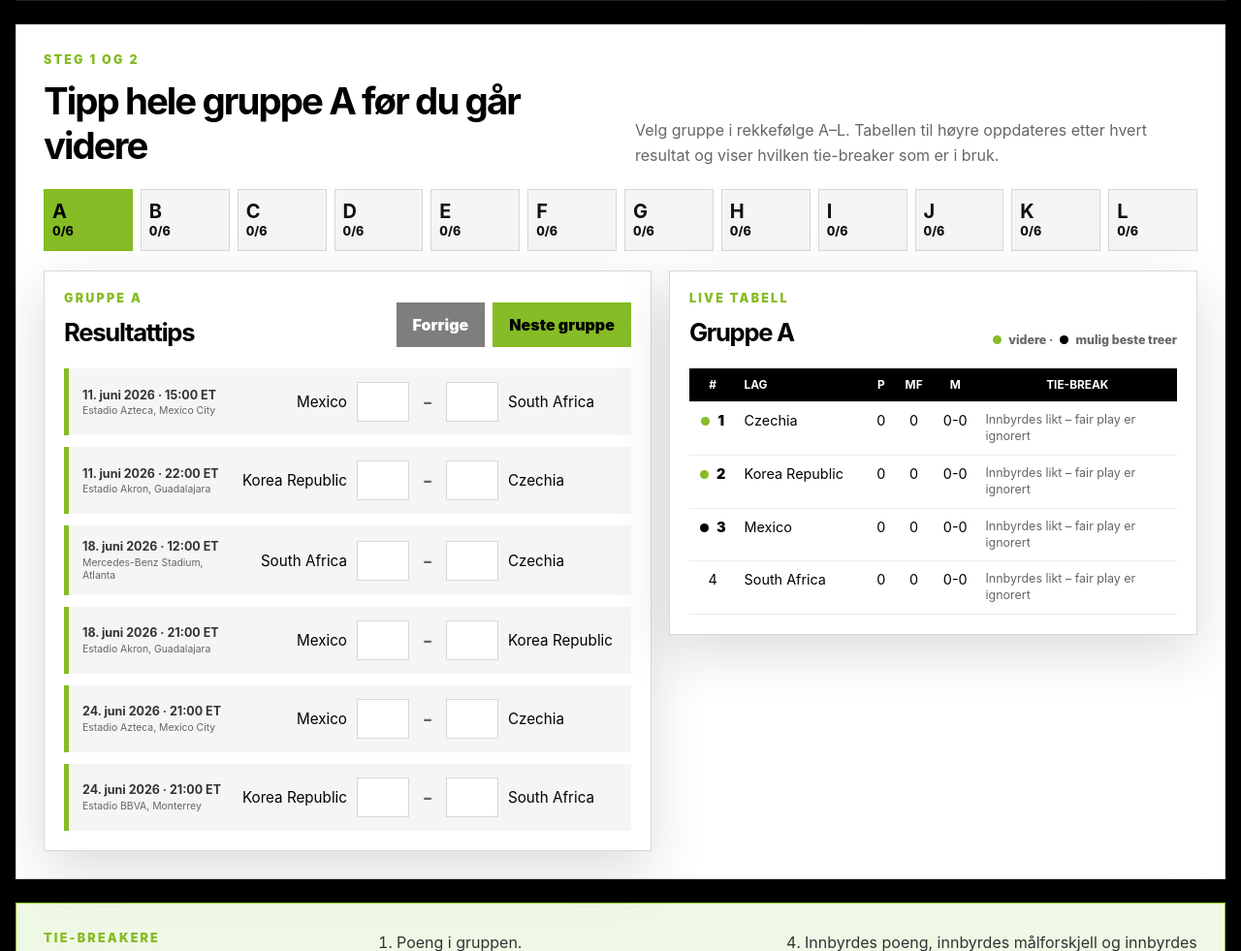
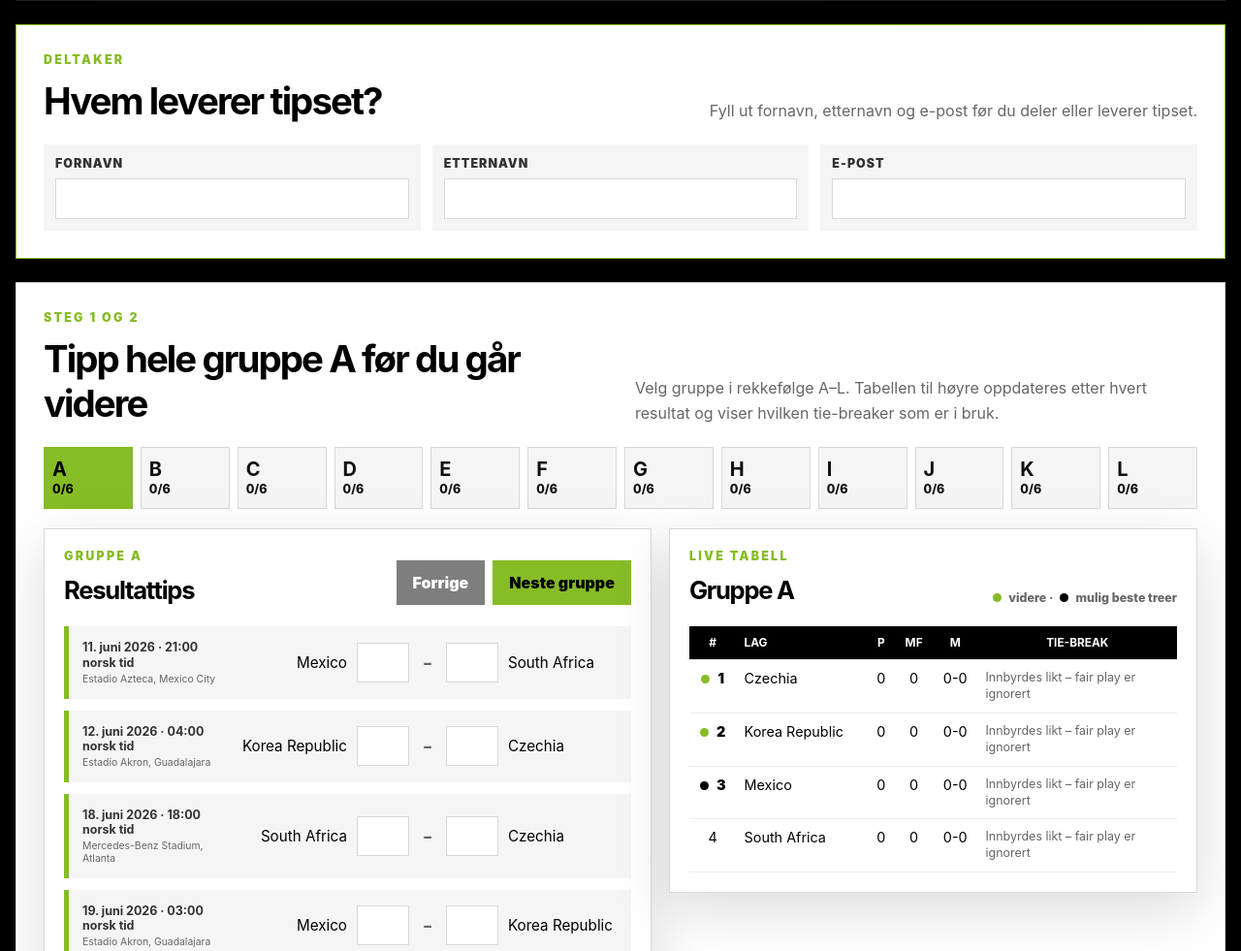
Before and after one commit to emilbeus-cmd/Amster, a website: page vm-2026-tipping.html in a window 1280 px wide. Shown: the part 397-1378 px from the top of the page at 97% size. Drawn offline with Linux system fonts and the light colour scheme.

Commit message:
Add participant fields and Norwegian match times

```diff
--- a/src/styles.css
+++ b/src/styles.css
@@ -172,6 +172,32 @@ main {
   margin: 0;
   color: var(--deloitte-gray-500);
   line-height: 1.6;
+}
+
+
+.participant-panel {
+  border-color: var(--deloitte-green);
+}
+
+.participant-grid {
+  display: grid;
+  grid-template-columns: repeat(3, minmax(180px, 1fr));
+  gap: 12px;
+}
+
+.participant-grid label {
+  display: grid;
+  gap: 8px;
+  padding: 12px;
+  background: var(--deloitte-gray-100);
+}
+
+.participant-grid span {
+  color: var(--deloitte-gray-700);
+  font-size: 0.78rem;
+  font-weight: 900;
+  letter-spacing: 0.08em;
+  text-transform: uppercase;
 }
 
 .group-tabs {
@@ -566,8 +592,9 @@ td:last-child {
     display: block;
   }
 
-  .group-tabs {
-    grid-template-columns: repeat(3, 1fr);
+  .group-tabs,
+  .participant-grid {
+    grid-template-columns: 1fr;
   }
 
   .match-row {
--- a/vm-2026-tipping.html
+++ b/vm-2026-tipping.html
@@ -181,6 +181,32 @@ main {
   line-height: 1.6;
 }
 
+
+.participant-panel {
+  border-color: var(--deloitte-green);
+}
+
+.participant-grid {
+  display: grid;
+  grid-template-columns: repeat(3, minmax(180px, 1fr));
+  gap: 12px;
+}
+
+.participant-grid label {
+  display: grid;
+  gap: 8px;
+  padding: 12px;
+  background: var(--deloitte-gray-100);
+}
+
+.participant-grid span {
+  color: var(--deloitte-gray-700);
+  font-size: 0.78rem;
+  font-weight: 900;
+  letter-spacing: 0.08em;
+  text-transform: uppercase;
+}
+
 .group-tabs {
   display: grid;
   grid-template-columns: repeat(12, minmax(72px, 1fr));
@@ -573,8 +599,9 @@ td:last-child {
     display: block;
   }
 
-  .group-tabs {
-    grid-template-columns: repeat(3, 1fr);
+  .group-tabs,
+  .participant-grid {
+    grid-template-columns: 1fr;
   }
 
   .match-row {
@@ -636,100 +663,100 @@ const teamById = new Map(teams.map((team) => [team.id, team]))
 
 const matchScheduleByGroup = {
   A: [
-    ['A1', 'A2', '11. juni 2026', '15:00 ET', 'Estadio Azteca, Mexico City'],
-    ['A3', 'A4', '11. juni 2026', '22:00 ET', 'Estadio Akron, Guadalajara'],
-    ['A2', 'A4', '18. juni 2026', '12:00 ET', 'Mercedes-Benz Stadium, Atlanta'],
-    ['A1', 'A3', '18. juni 2026', '21:00 ET', 'Estadio Akron, Guadalajara'],
-    ['A1', 'A4', '24. juni 2026', '21:00 ET', 'Estadio Azteca, Mexico City'],
-    ['A3', 'A2', '24. juni 2026', '21:00 ET', 'Estadio BBVA, Monterrey'],
+    ['A1', 'A2', '11. juni 2026', '21:00 norsk tid', 'Estadio Azteca, Mexico City'],
+    ['A3', 'A4', '12. juni 2026', '04:00 norsk tid', 'Estadio Akron, Guadalajara'],
+    ['A2', 'A4', '18. juni 2026', '18:00 norsk tid', 'Mercedes-Benz Stadium, Atlanta'],
+    ['A1', 'A3', '19. juni 2026', '03:00 norsk tid', 'Estadio Akron, Guadalajara'],
+    ['A1', 'A4', '25. juni 2026', '03:00 norsk tid', 'Estadio Azteca, Mexico City'],
+    ['A3', 'A2', '25. juni 2026', '03:00 norsk tid', 'Estadio BBVA, Monterrey'],
   ],
   B: [
-    ['B1', 'B2', '12. juni 2026', '15:00 ET', 'BMO Field, Toronto'],
-    ['B3', 'B4', '13. juni 2026', '15:00 ET', "Levi's Stadium, Santa Clara"],
-    ['B4', 'B2', '18. juni 2026', '15:00 ET', 'SoFi Stadium, Inglewood'],
-    ['B1', 'B3', '18. juni 2026', '18:00 ET', 'BC Place, Vancouver'],
-    ['B1', 'B4', '24. juni 2026', '15:00 ET', 'BC Place, Vancouver'],
-    ['B3', 'B2', '24. juni 2026', '15:00 ET', 'Lumen Field, Seattle'],
+    ['B1', 'B2', '12. juni 2026', '21:00 norsk tid', 'BMO Field, Toronto'],
+    ['B3', 'B4', '13. juni 2026', '21:00 norsk tid', "Levi's Stadium, Santa Clara"],
+    ['B4', 'B2', '18. juni 2026', '21:00 norsk tid', 'SoFi Stadium, Inglewood'],
+    ['B1', 'B3', '19. juni 2026', '00:00 norsk tid (natt til 19. juni)', 'BC Place, Vancouver'],
+    ['B1', 'B4', '24. juni 2026', '21:00 norsk tid', 'BC Place, Vancouver'],
+    ['B3', 'B2', '24. juni 2026', '21:00 norsk tid', 'Lumen Field, Seattle'],
   ],
   C: [
-    ['C1', 'C2', '13. juni 2026', '18:00 ET', 'MetLife Stadium, East Rutherford'],
-    ['C3', 'C4', '13. juni 2026', '21:00 ET', 'Gillette Stadium, Foxborough'],
-    ['C4', 'C2', '19. juni 2026', '15:00 ET', 'Gillette Stadium, Foxborough'],
-    ['C1', 'C3', '19. juni 2026', '21:00 ET', 'Lincoln Financial Field, Philadelphia'],
-    ['C4', 'C1', '24. juni 2026', '18:00 ET', 'Hard Rock Stadium, Miami Gardens'],
-    ['C2', 'C3', '24. juni 2026', '18:00 ET', 'Mercedes-Benz Stadium, Atlanta'],
+    ['C1', 'C2', '14. juni 2026', '00:00 norsk tid (natt til 14. juni)', 'MetLife Stadium, East Rutherford'],
+    ['C3', 'C4', '14. juni 2026', '03:00 norsk tid', 'Gillette Stadium, Foxborough'],
+    ['C4', 'C2', '19. juni 2026', '21:00 norsk tid', 'Gillette Stadium, Foxborough'],
+    ['C1', 'C3', '20. juni 2026', '03:00 norsk tid', 'Lincoln Financial Field, Philadelphia'],
+    ['C4', 'C1', '25. juni 2026', '00:00 norsk tid (natt til 25. juni)', 'Hard Rock Stadium, Miami Gardens'],
+    ['C2', 'C3', '25. juni 2026', '00:00 norsk tid (natt til 25. juni)', 'Mercedes-Benz Stadium, Atlanta'],
   ],
   D: [
-    ['D1', 'D2', '12. juni 2026', '21:00 ET', 'SoFi Stadium, Inglewood'],
-    ['D3', 'D4', '13. juni 2026', '00:00 ET', 'BC Place, Vancouver'],
-    ['D2', 'D4', '19. juni 2026', '00:00 ET', "Levi's Stadium, Santa Clara"],
-    ['D1', 'D3', '19. juni 2026', '15:00 ET', 'Lumen Field, Seattle'],
-    ['D1', 'D4', '25. juni 2026', '22:00 ET', 'SoFi Stadium, Inglewood'],
-    ['D2', 'D3', '25. juni 2026', '22:00 ET', "Levi's Stadium, Santa Clara"],
+    ['D1', 'D2', '13. juni 2026', '03:00 norsk tid', 'SoFi Stadium, Inglewood'],
+    ['D3', 'D4', '13. juni 2026', '06:00 norsk tid', 'BC Place, Vancouver'],
+    ['D2', 'D4', '19. juni 2026', '06:00 norsk tid', "Levi's Stadium, Santa Clara"],
+    ['D1', 'D3', '19. juni 2026', '21:00 norsk tid', 'Lumen Field, Seattle'],
+    ['D1', 'D4', '26. juni 2026', '04:00 norsk tid', 'SoFi Stadium, Inglewood'],
+    ['D2', 'D3', '26. juni 2026', '04:00 norsk tid', "Levi's Stadium, Santa Clara"],
   ],
   E: [
-    ['E1', 'E2', '14. juni 2026', '13:00 ET', 'NRG Stadium, Houston'],
-    ['E3', 'E4', '14. juni 2026', '19:00 ET', 'Lincoln Financial Field, Philadelphia'],
-    ['E1', 'E3', '20. juni 2026', '16:00 ET', 'BMO Field, Toronto'],
-    ['E4', 'E2', '20. juni 2026', '20:00 ET', 'GEHA Field at Arrowhead, Kansas City'],
-    ['E4', 'E1', '25. juni 2026', '16:00 ET', 'MetLife Stadium, East Rutherford'],
-    ['E2', 'E3', '25. juni 2026', '16:00 ET', 'Lincoln Financial Field, Philadelphia'],
+    ['E1', 'E2', '14. juni 2026', '19:00 norsk tid', 'NRG Stadium, Houston'],
+    ['E3', 'E4', '15. juni 2026', '01:00 norsk tid', 'Lincoln Financial Field, Philadelphia'],
+    ['E1', 'E3', '20. juni 2026', '22:00 norsk tid', 'BMO Field, Toronto'],
+    ['E4', 'E2', '21. juni 2026', '02:00 norsk tid', 'GEHA Field at Arrowhead, Kansas City'],
+    ['E4', 'E1', '25. juni 2026', '22:00 norsk tid', 'MetLife Stadium, East Rutherford'],
+    ['E2', 'E3', '25. juni 2026', '22:00 norsk tid', 'Lincoln Financial Field, Philadelphia'],
   ],
   F: [
-    ['F1', 'F2', '14. juni 2026', '16:00 ET', 'AT&T Stadium, Arlington'],
-    ['F4', 'F3', '14. juni 2026', '22:00 ET', 'Estadio BBVA, Monterrey'],
-    ['F4', 'F2', '20. juni 2026', '00:00 ET', 'Estadio BBVA, Monterrey'],
-    ['F1', 'F3', '20. juni 2026', '13:00 ET', 'NRG Stadium, Houston'],
-    ['F4', 'F1', '25. juni 2026', '19:00 ET', 'GEHA Field at Arrowhead, Kansas City'],
-    ['F2', 'F3', '25. juni 2026', '19:00 ET', 'AT&T Stadium, Arlington'],
+    ['F1', 'F2', '14. juni 2026', '22:00 norsk tid', 'AT&T Stadium, Arlington'],
+    ['F4', 'F3', '15. juni 2026', '04:00 norsk tid', 'Estadio BBVA, Monterrey'],
+    ['F4', 'F2', '20. juni 2026', '06:00 norsk tid', 'Estadio BBVA, Monterrey'],
+    ['F1', 'F3', '20. juni 2026', '19:00 norsk tid', 'NRG Stadium, Houston'],
+    ['F4', 'F1', '26. juni 2026', '01:00 norsk tid', 'GEHA Field at Arrowhead, Kansas City'],
+    ['F2', 'F3', '26. juni 2026', '01:00 norsk tid', 'AT&T Stadium, Arlington'],
   ],
   G: [
-    ['G1', 'G2', '15. juni 2026', '15:00 ET', 'Lumen Field, Seattle'],
-    ['G3', 'G4', '15. juni 2026', '21:00 ET', 'SoFi Stadium, Inglewood'],
-    ['G1', 'G3', '21. juni 2026', '15:00 ET', 'SoFi Stadium, Inglewood'],
-    ['G4', 'G2', '21. juni 2026', '21:00 ET', 'BC Place, Vancouver'],
-    ['G4', 'G1', '26. juni 2026', '23:00 ET', 'BC Place, Vancouver'],
-    ['G2', 'G3', '26. juni 2026', '23:00 ET', 'Lumen Field, Seattle'],
+    ['G1', 'G2', '15. juni 2026', '21:00 norsk tid', 'Lumen Field, Seattle'],
+    ['G3', 'G4', '16. juni 2026', '03:00 norsk tid', 'SoFi Stadium, Inglewood'],
+    ['G1', 'G3', '21. juni 2026', '21:00 norsk tid', 'SoFi Stadium, Inglewood'],
+    ['G4', 'G2', '22. juni 2026', '03:00 norsk tid', 'BC Place, Vancouver'],
+    ['G4', 'G1', '27. juni 2026', '05:00 norsk tid', 'BC Place, Vancouver'],
+    ['G2', 'G3', '27. juni 2026', '05:00 norsk tid', 'Lumen Field, Seattle'],
   ],
   H: [
-    ['H1', 'H2', '15. juni 2026', '12:00 ET', 'Mercedes-Benz Stadium, Atlanta'],
-    ['H3', 'H4', '15. juni 2026', '18:00 ET', 'Hard Rock Stadium, Miami Gardens'],
-    ['H1', 'H3', '21. juni 2026', '12:00 ET', 'Mercedes-Benz Stadium, Atlanta'],
-    ['H4', 'H2', '21. juni 2026', '18:00 ET', 'Hard Rock Stadium, Miami Gardens'],
-    ['H4', 'H1', '26. juni 2026', '20:00 ET', 'Estadio Akron, Guadalajara'],
-    ['H2', 'H3', '26. juni 2026', '20:00 ET', 'NRG Stadium, Houston'],
+    ['H1', 'H2', '15. juni 2026', '18:00 norsk tid', 'Mercedes-Benz Stadium, Atlanta'],
+    ['H3', 'H4', '16. juni 2026', '00:00 norsk tid (natt til 16. juni)', 'Hard Rock Stadium, Miami Gardens'],
+    ['H1', 'H3', '21. juni 2026', '18:00 norsk tid', 'Mercedes-Benz Stadium, Atlanta'],
+    ['H4', 'H2', '22. juni 2026', '00:00 norsk tid (natt til 22. juni)', 'Hard Rock Stadium, Miami Gardens'],
+    ['H4', 'H1', '27. juni 2026', '02:00 norsk tid', 'Estadio Akron, Guadalajara'],
+    ['H2', 'H3', '27. juni 2026', '02:00 norsk tid', 'NRG Stadium, Houston'],
   ],
   I: [
-    ['I1', 'I2', '16. juni 2026', '15:00 ET', 'MetLife Stadium, East Rutherford'],
-    ['I4', 'I3', '16. juni 2026', '18:00 ET', 'Gillette Stadium, Foxborough'],
-    ['I1', 'I3', '22. juni 2026', '17:00 ET', 'Lincoln Financial Field, Philadelphia'],
-    ['I4', 'I2', '22. juni 2026', '20:00 ET', 'MetLife Stadium, East Rutherford'],
-    ['I4', 'I1', '26. juni 2026', '15:00 ET', 'Gillette Stadium, Foxborough'],
-    ['I2', 'I3', '26. juni 2026', '15:00 ET', 'BMO Field, Toronto'],
+    ['I1', 'I2', '16. juni 2026', '21:00 norsk tid', 'MetLife Stadium, East Rutherford'],
+    ['I4', 'I3', '17. juni 2026', '00:00 norsk tid (natt til 17. juni)', 'Gillette Stadium, Foxborough'],
+    ['I1', 'I3', '22. juni 2026', '23:00 norsk tid', 'Lincoln Financial Field, Philadelphia'],
+    ['I4', 'I2', '23. juni 2026', '02:00 norsk tid', 'MetLife Stadium, East Rutherford'],
+    ['I4', 'I1', '26. juni 2026', '21:00 norsk tid', 'Gillette Stadium, Foxborough'],
+    ['I2', 'I3', '26. juni 2026', '21:00 norsk tid', 'BMO Field, Toronto'],
   ],
   J: [
-    ['J3', 'J4', '16. juni 2026', '00:00 ET', "Levi's Stadium, Santa Clara"],
-    ['J1', 'J2', '16. juni 2026', '21:00 ET', 'GEHA Field at Arrowhead, Kansas City'],
-    ['J1', 'J3', '22. juni 2026', '13:00 ET', 'AT&T Stadium, Arlington'],
-    ['J4', 'J2', '22. juni 2026', '23:00 ET', "Levi's Stadium, Santa Clara"],
-    ['J4', 'J1', '27. juni 2026', '22:00 ET', 'AT&T Stadium, Arlington'],
-    ['J2', 'J3', '27. juni 2026', '22:00 ET', 'GEHA Field at Arrowhead, Kansas City'],
+    ['J3', 'J4', '16. juni 2026', '06:00 norsk tid', "Levi's Stadium, Santa Clara"],
+    ['J1', 'J2', '17. juni 2026', '03:00 norsk tid', 'GEHA Field at Arrowhead, Kansas City'],
+    ['J1', 'J3', '22. juni 2026', '19:00 norsk tid', 'AT&T Stadium, Arlington'],
+    ['J4', 'J2', '23. juni 2026', '05:00 norsk tid', "Levi's Stadium, Santa Clara"],
+    ['J4', 'J1', '28. juni 2026', '04:00 norsk tid', 'AT&T Stadium, Arlington'],
+    ['J2', 'J3', '28. juni 2026', '04:00 norsk tid', 'GEHA Field at Arrowhead, Kansas City'],
   ],
   K: [
-    ['K1', 'K2', '17. juni 2026', '13:00 ET', 'NRG Stadium, Houston'],
-    ['K3', 'K4', '17. juni 2026', '22:00 ET', 'Estadio Azteca, Mexico City'],
-    ['K1', 'K3', '23. juni 2026', '13:00 ET', 'NRG Stadium, Houston'],
-    ['K4', 'K2', '23. juni 2026', '22:00 ET', 'Estadio Akron, Guadalajara'],
-    ['K4', 'K1', '27. juni 2026', '19:30 ET', 'Hard Rock Stadium, Miami Gardens'],
-    ['K3', 'K2', '27. juni 2026', '19:30 ET', 'Mercedes-Benz Stadium, Atlanta'],
+    ['K1', 'K2', '17. juni 2026', '19:00 norsk tid', 'NRG Stadium, Houston'],
+    ['K3', 'K4', '18. juni 2026', '04:00 norsk tid', 'Estadio Azteca, Mexico City'],
+    ['K1', 'K3', '23. juni 2026', '19:00 norsk tid', 'NRG Stadium, Houston'],
+    ['K4', 'K2', '24. juni 2026', '04:00 norsk tid', 'Estadio Akron, Guadalajara'],
+    ['K4', 'K1', '28. juni 2026', '01:30 norsk tid', 'Hard Rock Stadium, Miami Gardens'],
+    ['K3', 'K2', '28. juni 2026', '01:30 norsk tid', 'Mercedes-Benz Stadium, Atlanta'],
   ],
   L: [
-    ['L1', 'L2', '17. juni 2026', '16:00 ET', 'AT&T Stadium, Arlington'],
-    ['L3', 'L4', '17. juni 2026', '19:00 ET', 'BMO Field, Toronto'],
-    ['L1', 'L3', '23. juni 2026', '16:00 ET', 'Gillette Stadium, Foxborough'],
-    ['L4', 'L2', '23. juni 2026', '19:00 ET', 'BMO Field, Toronto'],
-    ['L4', 'L1', '27. juni 2026', '17:00 ET', 'MetLife Stadium, East Rutherford'],
-    ['L2', 'L3', '27. juni 2026', '17:00 ET', 'Lincoln Financial Field, Philadelphia'],
+    ['L1', 'L2', '17. juni 2026', '22:00 norsk tid', 'AT&T Stadium, Arlington'],
+    ['L3', 'L4', '18. juni 2026', '01:00 norsk tid', 'BMO Field, Toronto'],
+    ['L1', 'L3', '23. juni 2026', '22:00 norsk tid', 'Gillette Stadium, Foxborough'],
+    ['L4', 'L2', '24. juni 2026', '01:00 norsk tid', 'BMO Field, Toronto'],
+    ['L4', 'L1', '27. juni 2026', '23:00 norsk tid', 'MetLife Stadium, East Rutherford'],
+    ['L2', 'L3', '27. juni 2026', '23:00 norsk tid', 'Lincoln Financial Field, Philadelphia'],
   ],
 }
 
@@ -1101,6 +1128,7 @@ const initialState = {
   knockoutWinners: {},
   customTeamNames: Object.fromEntries(teams.map((team) => [team.id, team.name])),
   bonusAnswers: Object.fromEntries(bonusQuestions.map((question) => [question.id, ''])),
+  participant: { firstName: '', lastName: '', email: '' },
 }
 
 let state = loadState()
@@ -1142,6 +1170,7 @@ function normalizeState(nextState) {
     activeGroup: groupIds.includes(nextState.activeGroup) ? nextState.activeGroup : 'A',
     customTeamNames: { ...initialState.customTeamNames, ...nextState.customTeamNames },
     bonusAnswers: { ...initialState.bonusAnswers, ...nextState.bonusAnswers },
+    participant: { ...initialState.participant, ...nextState.participant },
   }
 }
 
@@ -1167,6 +1196,7 @@ function captureViewport() {
 function buildRestoreSelector(dataset) {
   if (dataset.prediction && dataset.side) return `[data-prediction="${dataset.prediction}"][data-side="${dataset.side}"]`
   if (dataset.bonus) return `[data-bonus="${dataset.bonus}"]`
+  if (dataset.participant) return `[data-participant="${dataset.participant}"]`
   return null
 }
 
@@ -1204,6 +1234,17 @@ function updatePrediction(matchId, side, value) {
       },
     },
     knockoutWinners: {},
+  }, { preserveViewport: true })
+}
+
+
+function updateParticipant(field, value) {
+  persist({
+    ...state,
+    participant: {
+      ...state.participant,
+      [field]: value,
+    },
   }, { preserveViewport: true })
 }
 
@@ -1413,6 +1454,30 @@ function render() {
         </aside>
       </section>
 
+      <section class="panel participant-panel">
+        <div class="section-heading">
+          <div>
+            <p class="eyebrow">Deltaker</p>
+            <h2>Hvem leverer tipset?</h2>
+          </div>
+          <p>Fyll ut fornavn, etternavn og e-post før du deler eller leverer tipset.</p>
+        </div>
+        <div class="participant-grid">
+          <label>
+            <span>Fornavn</span>
+            <input data-participant="firstName" value="${escapeAttribute(state.participant.firstName)}" autocomplete="given-name" aria-label="Fornavn" />
+          </label>
+          <label>
+            <span>Etternavn</span>
+            <input data-participant="lastName" value="${escapeAttribute(state.participant.lastName)}" autocomplete="family-name" aria-label="Etternavn" />
+          </label>
+          <label>
+            <span>E-post</span>
+            <input data-participant="email" type="email" value="${escapeAttribute(state.participant.email)}" autocomplete="email" aria-label="E-post" />
+          </label>
+        </div>
+      </section>
+
       <section class="panel group-flow-panel">
         <div class="section-heading">
           <div>
@@ -1473,6 +1538,9 @@ function render() {
   })
   app.querySelectorAll('[data-group-step]').forEach((button) => {
     button.addEventListener('click', (event) => goToRelativeGroup(Number(event.currentTarget.dataset.groupStep)))
+  })
+  app.querySelectorAll('[data-participant]').forEach((input) => {
+    input.addEventListener('input', (event) => updateParticipant(event.target.dataset.participant, event.target.value))
   })
   app.querySelectorAll('[data-bonus]').forEach((input) => {
     input.addEventListener('input', (event) => updateBonusAnswer(event.target.dataset.bonus, event.target.value))
```
Also changed, not shown: src/main.js (+41 -0 lines), src/tournament.js (+72 -72 lines).
